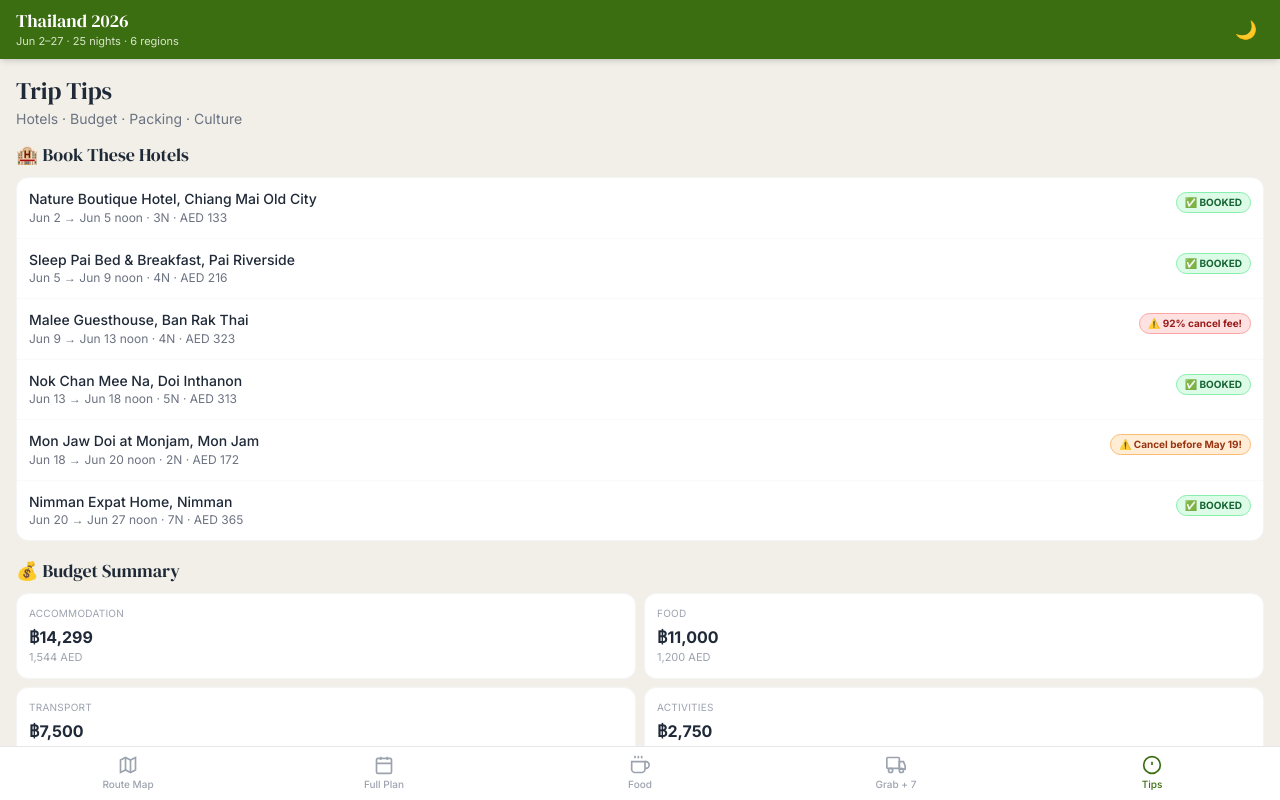
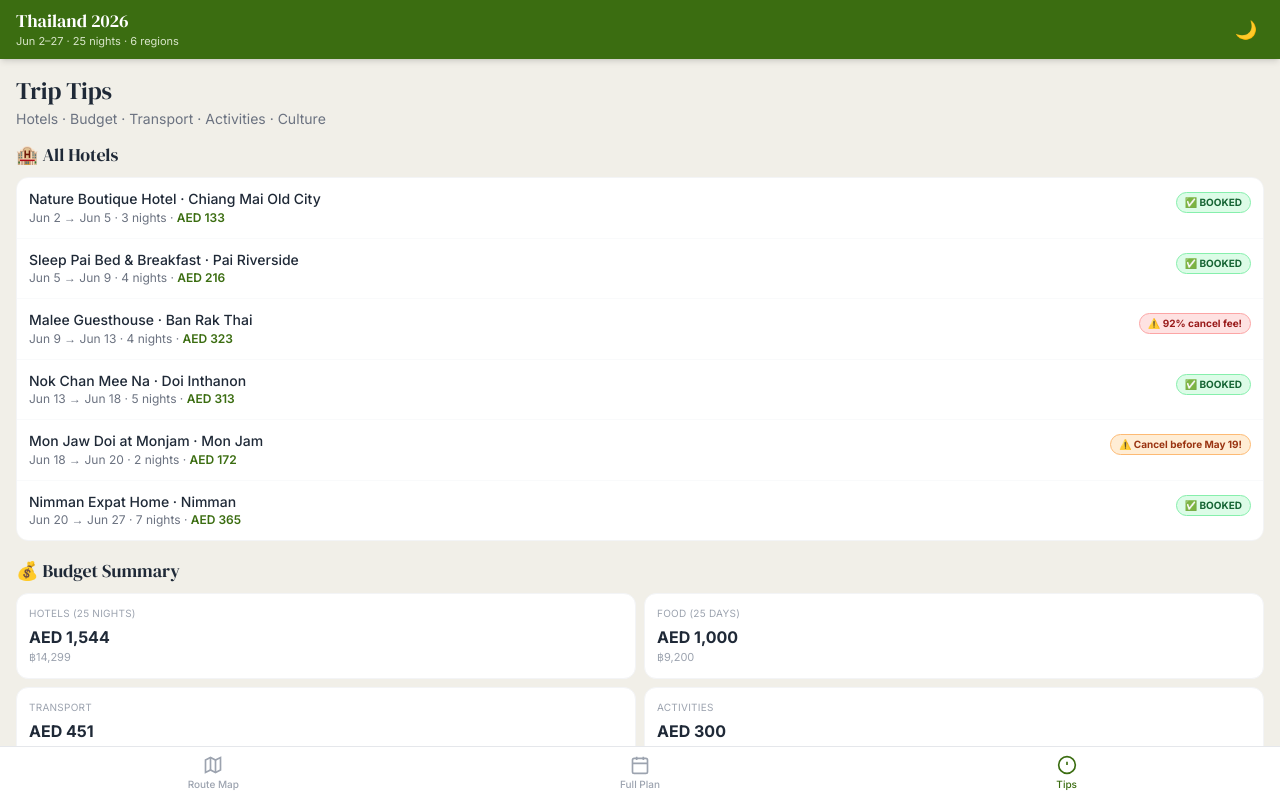
Before and after one commit to Shinnthantsteven/thailand-2026, a React (Vite) app: page / in a window 1280 px wide. Both pictures are taken after a click on the button "Tips". Shown: the top 800 px of the page. Built offline with nearby package versions, Linux system fonts and the light colour scheme.

Commit message:
Update tabs: 3 tabs only, correct budget, transport + activities breakdown

```diff
--- a/src/App.jsx
+++ b/src/App.jsx
@@ -2,8 +2,6 @@ import { useState, useEffect } from 'react';
 import Nav from './components/Nav';
 import RouteMapTab from './components/RouteMapTab';
 import FullPlanTab from './components/FullPlanTab';
-import FoodGuideTab from './components/FoodGuideTab';
-import GrabTab from './components/GrabTab';
 import TipsTab from './components/TipsTab';
 
 export default function App() {
@@ -23,7 +21,6 @@ export default function App() {
 
   return (
     <div className="min-h-screen bg-neutral-cream dark:bg-gray-950">
-      {/* Sticky header */}
       <header className="sticky top-0 z-40 bg-forest-dark text-white px-4 py-2.5 flex items-center justify-between shadow-md">
         <div>
           <h1 className="font-serif text-lg leading-tight">Thailand 2026</h1>
@@ -38,7 +35,6 @@ export default function App() {
         </button>
       </header>
 
-      {/* Tab content */}
       <main className="pb-20">
         {tab === 0 && <RouteMapTab onRegionClick={handleRegionClick} />}
         {tab === 1 && (
@@ -47,9 +43,7 @@ export default function App() {
             onJumpDone={() => setJumpRegion(null)}
           />
         )}
-        {tab === 2 && <FoodGuideTab />}
-        {tab === 3 && <GrabTab />}
-        {tab === 4 && <TipsTab />}
+        {tab === 2 && <TipsTab />}
       </main>
 
       <Nav active={tab} onChange={setTab} />
--- a/src/components/Nav.jsx
+++ b/src/components/Nav.jsx
@@ -10,23 +10,6 @@ const tabs = [
       <rect x="3" y="4" width="18" height="18" rx="2"/>
       <path d="M16 2v4M8 2v4M3 10h18"/>
       <path d="M8 14h.01M12 14h.01M16 14h.01M8 18h.01M12 18h.01"/>
-    </svg>
-  )},
-  { label: 'Food', icon: (
-    <svg viewBox="0 0 24 24" fill="none" stroke="currentColor" strokeWidth="2" className="w-5 h-5">
-      <path d="M18 8h1a4 4 0 0 1 0 8h-1"/>
-      <path d="M2 8h16v9a4 4 0 0 1-4 4H6a4 4 0 0 1-4-4V8z"/>
-      <line x1="6" y1="1" x2="6" y2="4"/>
-      <line x1="10" y1="1" x2="10" y2="4"/>
-      <line x1="14" y1="1" x2="14" y2="4"/>
-    </svg>
-  )},
-  { label: 'Grab + 7', icon: (
-    <svg viewBox="0 0 24 24" fill="none" stroke="currentColor" strokeWidth="2" className="w-5 h-5">
-      <rect x="1" y="3" width="15" height="13" rx="1"/>
-      <path d="M16 8h5l2 5v4h-7V8z"/>
-      <circle cx="5.5" cy="18.5" r="2.5"/>
-      <circle cx="18.5" cy="18.5" r="2.5"/>
     </svg>
   )},
   { label: 'Tips', icon: (
--- a/src/components/TipsTab.jsx
+++ b/src/components/TipsTab.jsx
@@ -1,5 +1,5 @@
 import { useState, useEffect } from 'react';
-import { hotels, budget, tonightList, moneyTips, weatherTips, halalTips, cultureTips, healthTips, packingList } from '../data/tips';
+import { hotels, budget, tonightList, moneyTips, transportTips, transportBreakdown, activitiesBreakdown, weatherTips, halalTips, cultureTips, healthTips, packingList } from '../data/tips';
 
 const urgencyStyle = {
   red: 'bg-red-100 dark:bg-red-900/30 text-red-800 dark:text-red-300 border-red-300 dark:border-red-700',
@@ -17,13 +17,8 @@ function TipSection({ title, emoji, items, color = 'gray' }) {
     red: 'border-red-100 dark:border-red-900/30 bg-red-50 dark:bg-red-900/20 text-red-700 dark:text-red-300',
     purple: 'border-purple-100 dark:border-purple-900/30 bg-purple-50 dark:bg-purple-900/20 text-purple-700 dark:text-purple-300',
   };
-  const [header, body] = colorMap[color].split(' ').reduce((acc, cls) => {
-    acc[1].push(cls);
-    return acc;
-  }, [[], []]);
-
   return (
-    <div className={`mx-4 mb-3 rounded-xl overflow-hidden border ${colorMap[color].split(' ').slice(0, 1).join(' ')}`}>
+    <div className={`mx-4 mb-3 rounded-xl overflow-hidden border ${colorMap[color].split(' ')[0]}`}>
       <div className={`px-4 py-2.5 ${colorMap[color]}`}>
         <h3 className="font-semibold text-sm">{emoji} {title}</h3>
       </div>
@@ -32,6 +27,37 @@ function TipSection({ title, emoji, items, color = 'gray' }) {
           <div key={i} className="flex gap-2">
             <span className="text-gray-300 dark:text-gray-600 flex-shrink-0 mt-0.5">•</span>
             <p className="text-sm text-gray-600 dark:text-gray-400">{item}</p>
+          </div>
+        ))}
+      </div>
+    </div>
+  );
+}
+
+function BreakdownSection({ title, emoji, data, color }) {
+  const colorMap = {
+    purple: { border: 'border-purple-100 dark:border-purple-900/30', header: 'bg-purple-50 dark:bg-purple-900/20 text-purple-700 dark:text-purple-300', total: 'text-purple-700 dark:text-purple-300' },
+    blue: { border: 'border-blue-100 dark:border-blue-900/30', header: 'bg-blue-50 dark:bg-blue-900/20 text-blue-700 dark:text-blue-300', total: 'text-blue-700 dark:text-blue-300' },
+  };
+  const c = colorMap[color];
+  return (
+    <div className={`mx-4 mb-3 rounded-xl overflow-hidden border ${c.border}`}>
+      <div className={`px-4 py-2.5 ${c.header}`}>
+        <h3 className="font-semibold text-sm">{emoji} {title}</h3>
+      </div>
+      <div className="bg-white dark:bg-gray-900 divide-y divide-gray-50 dark:divide-gray-800">
+        {data.map((section, i) => (
+          <div key={i} className="px-4 py-3">
+            <div className="flex items-center justify-between mb-1.5">
+              <span className="text-xs font-bold text-gray-700 dark:text-gray-200">{section.region}</span>
+              <span className={`text-xs font-bold ${c.total}`}>{section.total}</span>
+            </div>
+            {section.items.map((item, j) => (
+              <div key={j} className="flex gap-2 mt-0.5">
+                <span className="text-gray-300 flex-shrink-0">→</span>
+                <p className="text-xs text-gray-500 dark:text-gray-400">{item}</p>
+              </div>
+            ))}
           </div>
         ))}
       </div>
@@ -58,19 +84,19 @@ export default function TipsTab() {
     <div className="pb-4">
       <div className="px-4 pt-4 pb-3">
         <h2 className="font-serif text-2xl text-gray-800 dark:text-gray-100">Trip Tips</h2>
-        <p className="text-sm text-gray-500 dark:text-gray-400 mt-0.5">Hotels · Budget · Packing · Culture</p>
+        <p className="text-sm text-gray-500 dark:text-gray-400 mt-0.5">Hotels · Budget · Transport · Activities · Culture</p>
       </div>
 
-      {/* Hotel booking — most important */}
+      {/* Hotels */}
       <div className="mx-4 mb-4">
-        <h3 className="font-serif text-lg text-gray-800 dark:text-gray-100 mb-2">🏨 Book These Hotels</h3>
+        <h3 className="font-serif text-lg text-gray-800 dark:text-gray-100 mb-2">🏨 All Hotels</h3>
         <div className="rounded-xl overflow-hidden border border-gray-100 dark:border-gray-800">
           {hotels.map((h, i) => (
             <div key={i} className={`flex gap-3 p-3 bg-white dark:bg-gray-900 ${i < hotels.length - 1 ? 'border-b border-gray-50 dark:border-gray-800' : ''}`}>
               <div className="flex-1 min-w-0">
                 <div className="text-sm font-medium text-gray-800 dark:text-gray-100 leading-tight">{h.name}</div>
                 <div className="text-xs text-gray-500 dark:text-gray-400 mt-0.5">
-                  {h.checkIn} → {h.checkOut} · {h.nights}N · {h.budget}
+                  {h.checkIn} → {h.checkOut} · {h.nights} nights · <span className="font-semibold text-forest-dark dark:text-forest-mid">{h.budget}</span>
                 </div>
               </div>
               <span className={`flex-shrink-0 text-[10px] font-bold px-2 py-0.5 rounded-full border self-start mt-0.5 ${urgencyStyle[h.urgency]}`}>
@@ -81,39 +107,45 @@ export default function TipsTab() {
         </div>
       </div>
 
-      {/* Budget */}
+      {/* Budget Summary */}
       <div className="mx-4 mb-4">
         <h3 className="font-serif text-lg text-gray-800 dark:text-gray-100 mb-2">💰 Budget Summary</h3>
         <div className="grid grid-cols-2 gap-2">
           {budget.rows.map((r) => (
             <div key={r.label} className="rounded-xl p-3 bg-white dark:bg-gray-900 border border-gray-100 dark:border-gray-800">
               <div className="text-[10px] uppercase tracking-wide text-gray-400 dark:text-gray-500 mb-1">{r.label}</div>
-              <div className="text-base font-bold text-gray-800 dark:text-gray-100">{r.thb}</div>
-              <div className="text-[11px] text-gray-400 dark:text-gray-500">{r.aed}</div>
+              <div className="text-base font-bold text-gray-800 dark:text-gray-100">{r.aed}</div>
+              <div className="text-[11px] text-gray-400 dark:text-gray-500">{r.thb}</div>
             </div>
           ))}
-          <div className="rounded-xl p-3 bg-gray-50 dark:bg-gray-800 border border-gray-200 dark:border-gray-700 col-span-1">
-            <div className="text-[10px] uppercase tracking-wide text-gray-500 dark:text-gray-400 mb-1">Total</div>
-            <div className="text-base font-bold text-gray-800 dark:text-gray-100">{budget.total.thb}</div>
-            <div className="text-[11px] text-gray-400">{budget.total.aed}</div>
+          <div className="rounded-xl p-3 bg-gray-50 dark:bg-gray-800 border border-gray-200 dark:border-gray-700">
+            <div className="text-[10px] uppercase tracking-wide text-gray-500 mb-1">Grand Total</div>
+            <div className="text-base font-bold text-gray-800 dark:text-gray-100">{budget.total.aed}</div>
+            <div className="text-[11px] text-gray-400">{budget.total.thb}</div>
           </div>
-          <div className="rounded-xl p-3 bg-forest-light dark:bg-forest-dark/30 border border-forest-mid/30 col-span-1">
+          <div className="rounded-xl p-3 bg-forest-light dark:bg-forest-dark/30 border border-forest-mid/30">
             <div className="text-[10px] uppercase tracking-wide text-forest-dark dark:text-forest-mid mb-1">Buffer ✓</div>
-            <div className="text-base font-bold text-forest-dark dark:text-forest-mid">{budget.buffer.thb}</div>
-            <div className="text-[11px] text-forest-dark/70 dark:text-forest-mid/70">{budget.buffer.aed}</div>
+            <div className="text-base font-bold text-forest-dark dark:text-forest-mid">{budget.buffer.aed}</div>
+            <div className="text-[11px] text-forest-dark/70 dark:text-forest-mid/70">{budget.buffer.thb}</div>
           </div>
         </div>
         <div className="mt-2 p-2.5 rounded-lg bg-gray-50 dark:bg-gray-800 text-center">
-          <span className="text-xs text-gray-500 dark:text-gray-400">Your budget: </span>
-          <span className="text-sm font-bold text-gray-800 dark:text-gray-100">{budget.yourBudget.thb} ({budget.yourBudget.aed})</span>
+          <span className="text-xs text-gray-500 dark:text-gray-400">Your total budget: </span>
+          <span className="text-sm font-bold text-gray-800 dark:text-gray-100">{budget.yourBudget.aed}</span>
           <span className="text-xs text-gray-500 dark:text-gray-400"> · 1 AED = ฿10</span>
         </div>
       </div>
 
-      {/* Tonight from Dubai */}
+      {/* Transport Breakdown */}
+      <BreakdownSection title="Transport by Region" emoji="🚌" data={transportBreakdown} color="blue" />
+
+      {/* Activities Breakdown */}
+      <BreakdownSection title="Activities by Region" emoji="🎯" data={activitiesBreakdown} color="purple" />
+
+      {/* Tonight */}
       <div className="mx-4 mb-3 rounded-xl overflow-hidden border border-red-200 dark:border-red-800/50">
         <div className="px-4 py-2.5 bg-red-50 dark:bg-red-900/20">
-          <h3 className="font-semibold text-sm text-red-700 dark:text-red-300">🔴 Do Tonight from Dubai</h3>
+          <h3 className="font-semibold text-sm text-red-700 dark:text-red-300">🔴 Do Before You Fly</h3>
         </div>
         <div className="px-4 py-3 bg-white dark:bg-gray-900 space-y-2">
           {tonightList.map((item, i) => (
@@ -125,6 +157,7 @@ export default function TipsTab() {
         </div>
       </div>
 
+      <TipSection title="Transport Tips" emoji="🚌" items={transportTips} color="blue" />
       <TipSection title="Money" emoji="💵" items={moneyTips} color="amber" />
       <TipSection title="Weather in June" emoji="🌧️" items={weatherTips} color="blue" />
       <TipSection title="Halal Eating" emoji="🕌" items={halalTips} color="green" />
@@ -168,7 +201,7 @@ export default function TipsTab() {
         </div>
         {doneCount === packingList.length && (
           <div className="mt-2 text-center text-sm text-forest-dark dark:text-forest-mid font-semibold">
-            ✅ All packed — you're ready!
+            ✅ All packed — you're ready for Thailand!
           </div>
         )}
       </div>
--- a/src/data/tips.js
+++ b/src/data/tips.js
@@ -1,44 +1,72 @@
 export const hotels = [
-  { name: 'Nature Boutique Hotel, Chiang Mai Old City', checkIn: 'Jun 2', checkOut: 'Jun 5 noon', nights: 3, budget: 'AED 133', urgency: 'green', urgencyLabel: '✅ BOOKED' },
-  { name: 'Sleep Pai Bed & Breakfast, Pai Riverside', checkIn: 'Jun 5', checkOut: 'Jun 9 noon', nights: 4, budget: 'AED 216', urgency: 'green', urgencyLabel: '✅ BOOKED' },
-  { name: 'Malee Guesthouse, Ban Rak Thai', checkIn: 'Jun 9', checkOut: 'Jun 13 noon', nights: 4, budget: 'AED 323', urgency: 'red', urgencyLabel: '⚠️ 92% cancel fee!' },
-  { name: 'Nok Chan Mee Na, Doi Inthanon', checkIn: 'Jun 13', checkOut: 'Jun 18 noon', nights: 5, budget: 'AED 313', urgency: 'green', urgencyLabel: '✅ BOOKED' },
-  { name: 'Mon Jaw Doi at Monjam, Mon Jam', checkIn: 'Jun 18', checkOut: 'Jun 20 noon', nights: 2, budget: 'AED 172', urgency: 'orange', urgencyLabel: '⚠️ Cancel before May 19!' },
-  { name: 'Nimman Expat Home, Nimman', checkIn: 'Jun 20', checkOut: 'Jun 27 noon', nights: 7, budget: 'AED 365', urgency: 'green', urgencyLabel: '✅ BOOKED' },
+  { name: 'Nature Boutique Hotel · Chiang Mai Old City', checkIn: 'Jun 2', checkOut: 'Jun 5', nights: 3, budget: 'AED 133', urgency: 'green', urgencyLabel: '✅ BOOKED' },
+  { name: 'Sleep Pai Bed & Breakfast · Pai Riverside', checkIn: 'Jun 5', checkOut: 'Jun 9', nights: 4, budget: 'AED 216', urgency: 'green', urgencyLabel: '✅ BOOKED' },
+  { name: 'Malee Guesthouse · Ban Rak Thai', checkIn: 'Jun 9', checkOut: 'Jun 13', nights: 4, budget: 'AED 323', urgency: 'red', urgencyLabel: '⚠️ 92% cancel fee!' },
+  { name: 'Nok Chan Mee Na · Doi Inthanon', checkIn: 'Jun 13', checkOut: 'Jun 18', nights: 5, budget: 'AED 313', urgency: 'green', urgencyLabel: '✅ BOOKED' },
+  { name: 'Mon Jaw Doi at Monjam · Mon Jam', checkIn: 'Jun 18', checkOut: 'Jun 20', nights: 2, budget: 'AED 172', urgency: 'orange', urgencyLabel: '⚠️ Cancel before May 19!' },
+  { name: 'Nimman Expat Home · Nimman', checkIn: 'Jun 20', checkOut: 'Jun 27', nights: 7, budget: 'AED 365', urgency: 'green', urgencyLabel: '✅ BOOKED' },
 ];
 
 export const budget = {
   rows: [
-    { label: 'Accommodation', thb: '฿14,299', aed: '1,544 AED' },
-    { label: 'Food', thb: '฿11,000', aed: '1,200 AED' },
-    { label: 'Transport', thb: '฿7,500', aed: '800 AED' },
-    { label: 'Activities', thb: '฿2,750', aed: '300 AED' },
+    { label: 'Hotels (25 nights)', thb: '฿14,299', aed: 'AED 1,544' },
+    { label: 'Food (25 days)', thb: '฿9,200', aed: 'AED 1,000' },
+    { label: 'Transport', thb: '฿4,163', aed: 'AED 451' },
+    { label: 'Activities', thb: '฿2,750', aed: 'AED 300' },
   ],
-  total: { label: 'Total', thb: '฿35,549', aed: '3,844 AED' },
-  yourBudget: { label: 'Your Budget', thb: '฿40,000', aed: '4,544 AED' },
-  buffer: { label: 'Buffer ✓', thb: '฿4,451', aed: '700 AED' },
+  total: { label: 'Grand Total', thb: '฿30,412', aed: 'AED 3,295' },
+  yourBudget: { label: 'Your Budget', thb: '฿40,000', aed: 'AED 4,544' },
+  buffer: { label: 'Buffer ✓', thb: '฿9,588', aed: 'AED 1,249' },
 };
+
+export const transportBreakdown = [
+  { region: 'Chiang Mai Old City', items: ['Airport → Hotel (Bolt): AED 17', 'City rides 3 days (Bolt): AED 45'], total: 'AED 62' },
+  { region: 'Pai', items: ['Shared minivan CM → Pai: AED 17', 'Shared day tour (Hot Springs etc): AED 40'], total: 'AED 57' },
+  { region: 'Ban Rak Thai', items: ['Shared minivan Pai → Mae Hong Son: AED 20', 'Yellow Songthaew → Ban Rak Thai: AED 15'], total: 'AED 35' },
+  { region: 'Doi Inthanon', items: ['Local shared transit to park: AED 45', 'Shared yellow trucks inside park: AED 25'], total: 'AED 70' },
+  { region: 'Mon Jam', items: ['Shared transit Doi Inthanon → Mon Jam: AED 40'], total: 'AED 40' },
+  { region: 'Nimman', items: ['Mon Jam → Nimman (shared/Bolt): AED 30', 'City rides 7 days (Bolt): AED 140', 'Hotel → Airport (Bolt): AED 17'], total: 'AED 187' },
+];
+
+export const activitiesBreakdown = [
+  { region: 'Chiang Mai Old City', items: ['Wat Umong Underground Tunnels: AED 2', "Monk's Trail to Wat Pha Lat: FREE", 'Wat Chedi Luang + Wat Phra Singh: FREE', 'Baan Kang Wat Art Village: FREE'], total: 'AED 2' },
+  { region: 'Pai', items: ['Sai Ngam Hot Springs (shared tour + entry): AED 67', 'Bamboo Bridge Boon Ko Ku So: AED 3', 'Yun Lai Viewpoint Sunrise: AED 2', 'Pai Canyon Sunset: FREE'], total: 'AED 72' },
+  { region: 'Ban Rak Thai', items: ['Reservoir Boat Trip (per boat, split): AED 43', 'Tea House sessions: AED 16', 'Lake Shore Mist Walk: FREE'], total: 'AED 59' },
+  { region: 'Doi Inthanon', items: ['National Park Entry (covers all waterfalls + Ang Ka): AED 33', 'Maewang Bamboo Rafting: AED 57', 'Mae Klang Luang Village: FREE', 'Rice Terraces: FREE'], total: 'AED 90' },
+  { region: 'Mon Jam', items: ['Mon Jam Viewpoint + Yod Doi Coffee: AED 11', 'Huay Tung Tao Lake entry: AED 6', 'Sticky Waterfall Bua Thong: FREE', 'Hilltop Gardens: FREE'], total: 'AED 17' },
+  { region: 'Nimman', items: ['Mae Kampong Village entry: AED 5', 'Sunday Walking Street: FREE', 'Night Bazaar: FREE', 'Kadmanee Market: FREE'], total: 'AED 5' },
+];
 
 export const tonightList = [
   'Visa approval pending — confirm before May 19 for Mon Jam cancellation deadline',
-  'Download Grab app + create account (easier on UAE wifi)',
+  'Download Bolt app — cheaper than Grab in Chiang Mai city',
   'Download Muslim Pro (offline prayer times + qibla direction)',
   'Download Google Maps offline — save Chiang Mai, Pai, Mae Hong Son areas',
   'Buy AIS or DTAC SIM at Chiang Mai airport arrivals ฿299/30 days unlimited',
-  'Check Tabby June 30 payment — AED 253 due while you are in Thailand',
+  'Check Tabby June 30 payment — AED 253 due while in Thailand',
 ];
 
 export const moneyTips = [
   'Exchange at Super Rich Money Exchange Old City — never airport (5–8% worse)',
-  'Rate: 1 AED ≈ ฿10 · Total budget 4,544 AED ≈ ฿45,440',
+  'Rate: 1 AED ≈ ฿10 · Total trip budget AED 3,295',
   'ATM fee: ฿220 per withdrawal — withdraw ฿5,000–10,000 at a time',
   'Cash only: guesthouses, food stalls, tuk-tuks, market vendors',
   'Tabby June 30 payment AED 253 due while in Thailand — ensure card has balance',
 ];
 
+export const transportTips = [
+  'Use Bolt app in Chiang Mai city and Nimman — cheaper than Grab',
+  'Shared minivan CM → Pai from Arcade Bus Terminal — departs hourly, AED 17',
+  'Shared minivan Pai → Mae Hong Son, then yellow Songthaew to Ban Rak Thai',
+  'No Bolt or Grab in mountains — book shared tours through your guesthouse',
+  'Inside Doi Inthanon park: use yellow shared pickup trucks between sites',
+  'For hot springs Pai: join shared day tour — driver picks up, waits 1.5 hrs, drops back',
+  'Never pay for private car — always ask guesthouse for shared transport option first',
+];
+
 export const weatherTips = [
   'Chiang Mai + Pai: 28–35°C, afternoon rain showers',
-  'Ban Rak Thai: cooler at altitude, misty mornings — light jacket useful',
+  'Ban Rak Thai: cooler at altitude, misty mornings — light layer useful',
   'Doi Inthanon summit: ~15°C — pack 1 light jacket for June 15 only',
   'Mon Jam: cool hilltop — pleasant sleeping weather, light layer at night',
   'June = peak green season — best time for rice paddies + waterfalls',
@@ -51,7 +79,7 @@ export const halalTips = [
   'Halal Indian restaurants near Tha Phae Gate + Nimman area',
   'Ban Haw Mosque near Charoenrat Road, Old City Chiang Mai',
   'Muslim Pro app shows qibla + prayer times offline',
-  'Yunnan food in Ban Rak Thai — mostly vegetable-based, ask about pork each time',
+  'Yunnan food in Ban Rak Thai — mostly vegetable-based, confirm no pork each time',
 ];
 
 export const cultureTips = [
@@ -71,7 +99,7 @@ export const healthTips = [
 ];
 
 export const packingList = [
-  { id: 'jacket', label: 'Light jacket (Doi Inthanon summit Jun 15 — 15°C · Mon Jam nights)' },
+  { id: 'jacket', label: 'Light jacket (Doi Inthanon summit Jun 15 · Mon Jam nights)' },
   { id: 'meds', label: 'Motion sickness tablets' },
   { id: 'scarf', label: 'Travel scarf (temple dress code)' },
   { id: 'sandals', label: 'Sandals that slip off easily' },
@@ -80,8 +108,8 @@ export const packingList = [
   { id: 'sunscreen', label: 'Sunscreen SPF 50' },
   { id: 'daypack', label: 'Small backpack for day trips' },
   { id: 'cash', label: 'Cash AED to exchange on arrival' },
-  { id: 'grab', label: 'Grab app downloaded + account created' },
+  { id: 'bolt', label: 'Bolt app downloaded + account created' },
   { id: 'muslimpro', label: 'Muslim Pro downloaded offline' },
-  { id: 'maps', label: 'Google Maps offline saved — Chiang Mai, Pai, Mae Hong Son' },
+  { id: 'maps', label: 'Google Maps offline saved' },
   { id: 'swimwear', label: 'Swimwear — Sticky Waterfall + Huay Tung Tao lake' },
 ];
```
